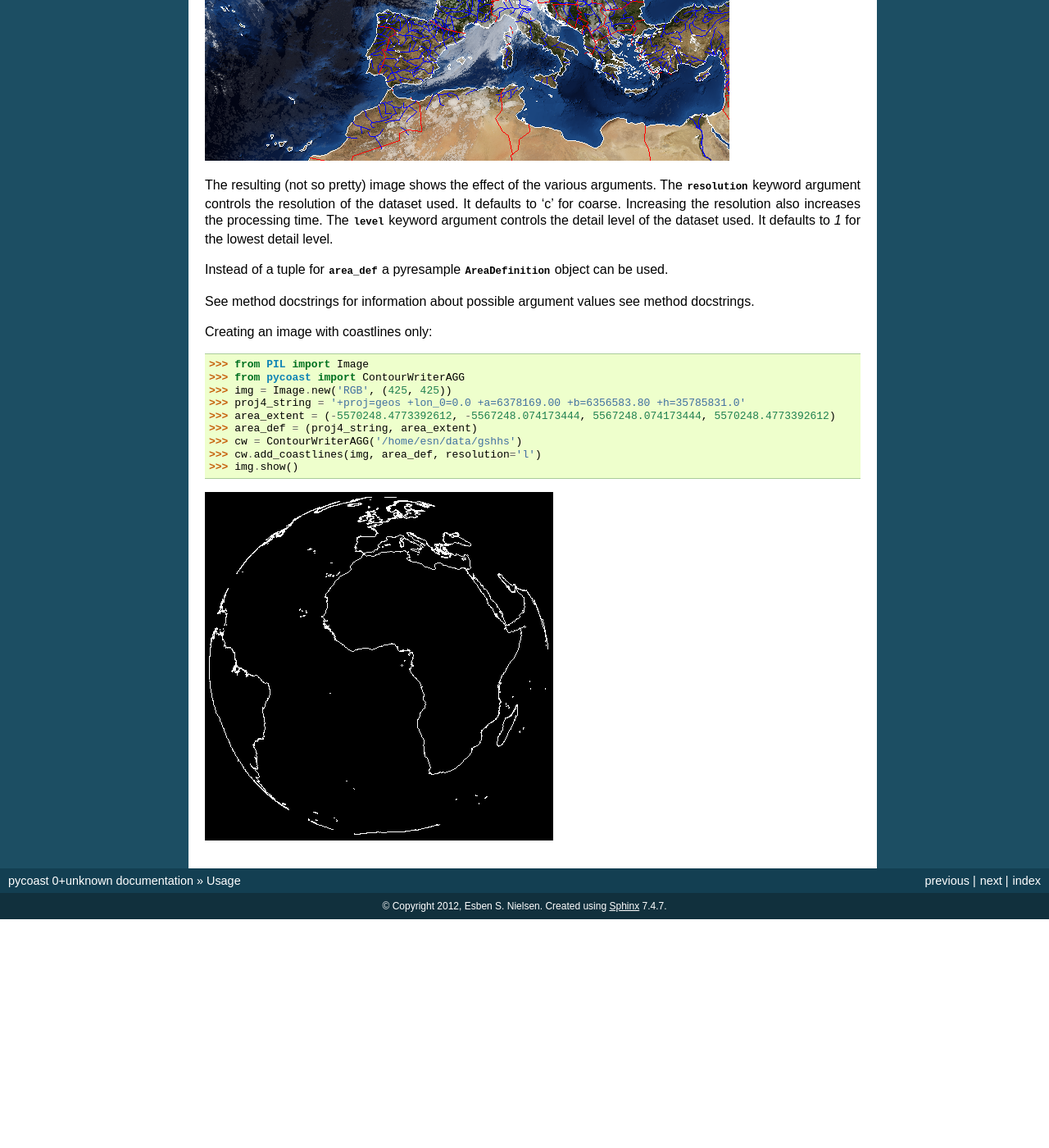
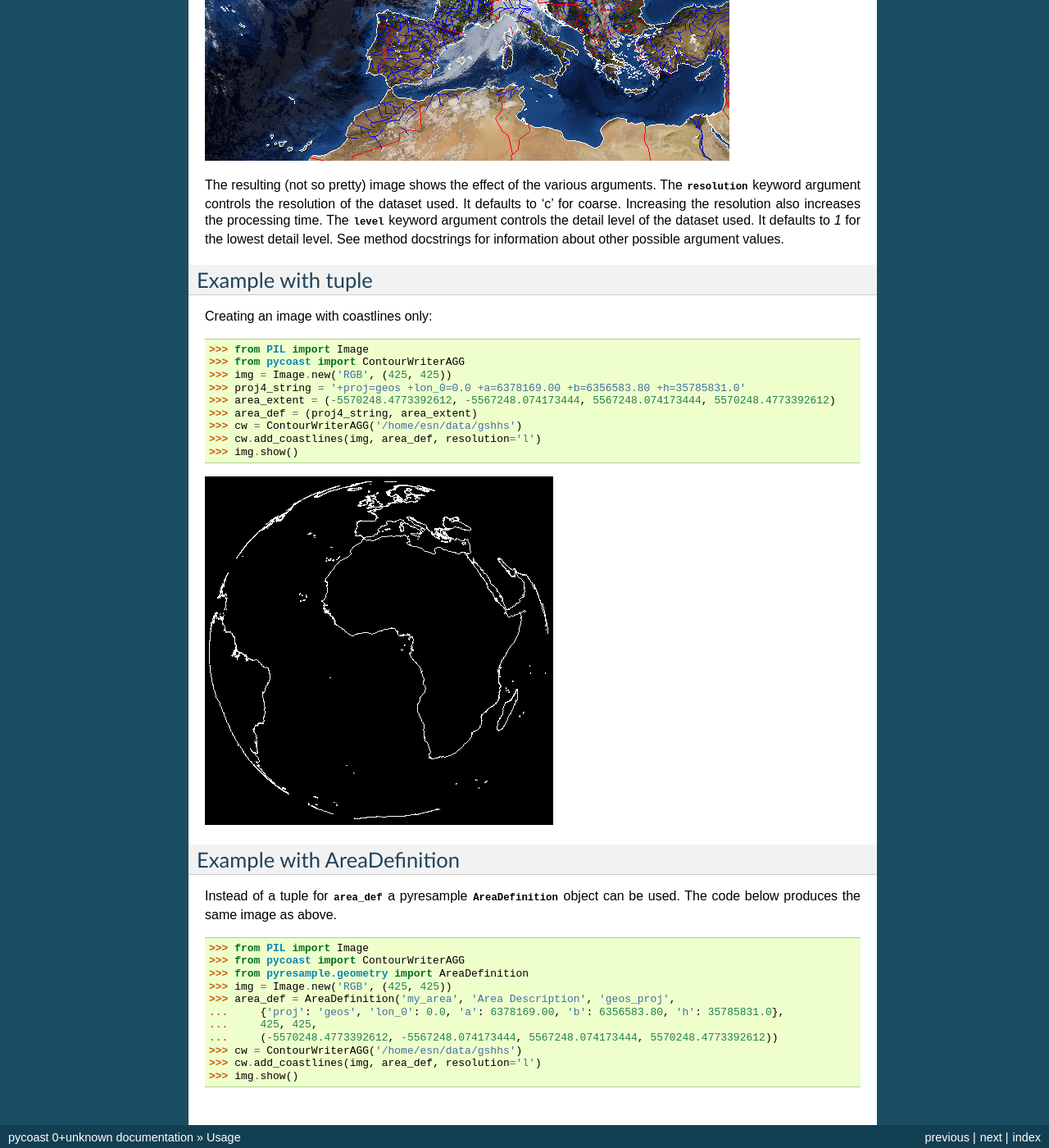
Before and after one commit to pytroll/pycoast, a Sphinx documentation site: the page built from docs/source/usage.rst, in a window 1280 px wide and 1400 px high, scrolled down 1458 px. Shown: the whole window at 82% size. Built offline with Sphinx 7.4.7, drawn with Linux system fonts in a browser that asks for light colours; before the commit the page ends 2579 px from its top, so only the background shows below that; some of the changed text lies outside the part shown.

Commit message:
Add AreaDefinition example in usage
Fix #16

```diff
--- a/docs/source/usage.rst
+++ b/docs/source/usage.rst
@@ -44,13 +44,11 @@ arguments. The :attr:`resolution` keyword argument controls the resolution of
 the dataset used. It defaults to 'c' for coarse. Increasing the resolution also
 increases the processing time. The :attr:`level` keyword argument controls the
 detail level of the dataset used. It defaults to *1* for the lowest detail
-level.
+level. See method docstrings for information about other possible argument
+values.
 
-Instead of a tuple for :attr:`area_def` a pyresample
-:class:`~pyresample.geometry.AreaDefinition` object can be used.
-
-See method docstrings for information about possible argument values see method
-docstrings.
+Example with tuple
+******************
 
 Creating an image with coastlines only:
 
@@ -66,7 +64,25 @@ Creating an image with coastlines only:
 
 .. image:: images/geos_coast.png
 
+Example with AreaDefinition
+***************************
+
+Instead of a tuple for :attr:`area_def` a pyresample
+:class:`~pyresample.geometry.AreaDefinition` object can be used. The code
+below produces the same image as above.
+
+    >>> from PIL import Image
+    >>> from pycoast import ContourWriterAGG
+    >>> from pyresample.geometry import AreaDefinition
+    >>> img = Image.new('RGB', (425, 425))
+    >>> area_def = AreaDefinition('my_area', 'Area Description', 'geos_proj',
+    ...     {'proj': 'geos', 'lon_0': 0.0, 'a': 6378169.00, 'b': 6356583.80, 'h': 35785831.0},
+    ...     425, 425,
+    ...     (-5570248.4773392612, -5567248.074173444, 5567248.074173444, 5570248.4773392612))
+    >>> cw = ContourWriterAGG('/home/esn/data/gshhs')
+    >>> cw.add_coastlines(img, area_def, resolution='l')
+    >>> img.show()
+
 .. _pyshp: http://code.google.com/p/pyshp/
 .. _PIL: http://www.pythonware.com/products/pil/
-.. _pyresample: http://code.google.com/p/pyresample/
 .. _aggdraw: http://effbot.org/zone/aggdraw-index.htm
```
Also changed, not shown: RELEASING.md (+1 -1 lines).
